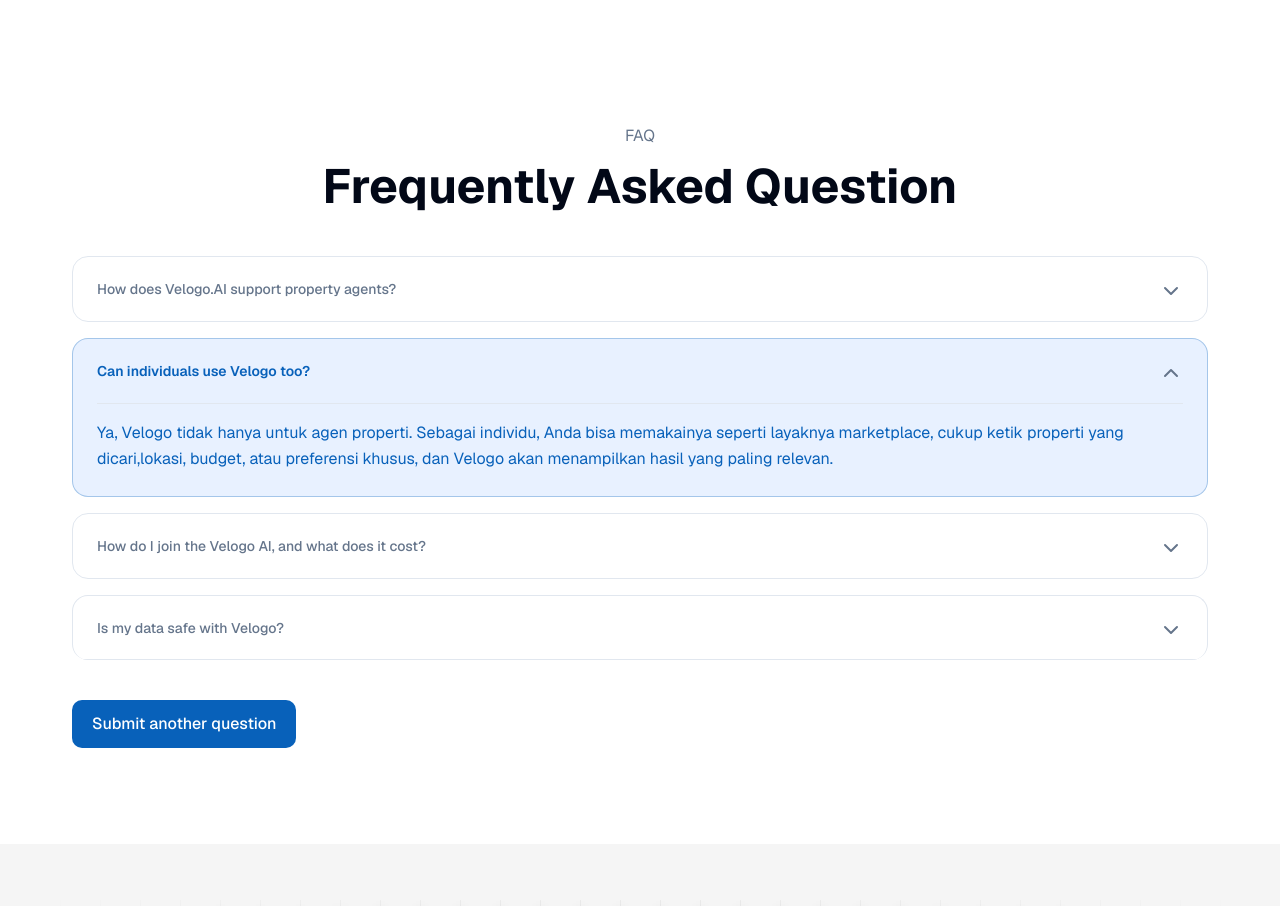
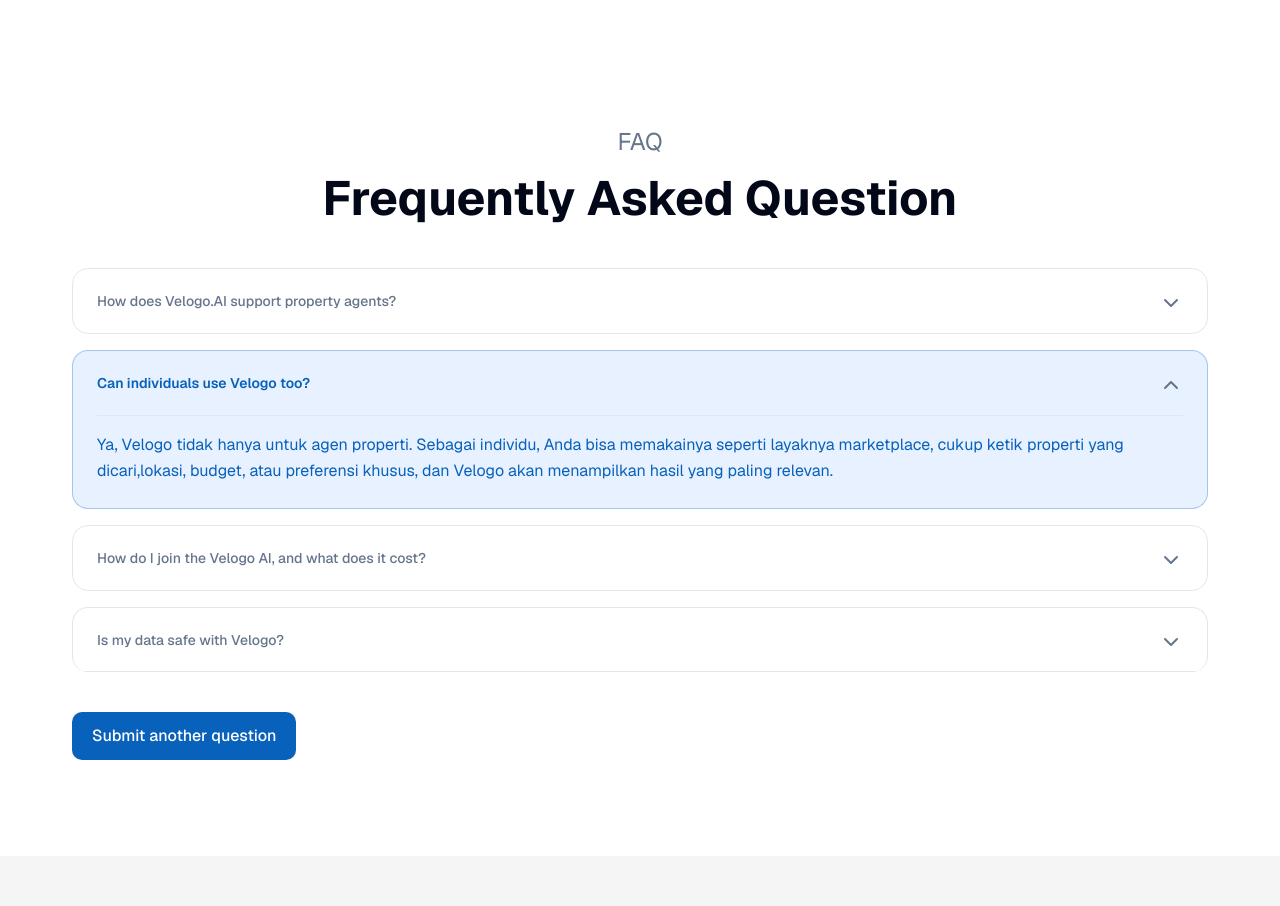
Before and after one commit to indraekam/fe_cloning, a Next.js app: page / in a window 1280 px wide. Shown: the part 7160-8066 px from the top of the page. Built offline with nearby package versions, Linux system fonts and the light colour scheme.

Commit message:
fix(Section) : FAQ change font

```diff
--- a/src/components/sections/FAQ.tsx
+++ b/src/components/sections/FAQ.tsx
@@ -39,7 +39,7 @@
     <section id="faq" className={`section-wrap section-anchor ${className}`}>
       <div className="mx-auto w-full max-w-[1200px] px-4 md:px-6 lg:px-8">
         <div className="text-center mb-8 md:mb-10">
-          <span className="block mb-2 text-[14px] md:text-[16px] text-muted-foreground">FAQ</span>
+          <span className="block mb-2 text-[16px] md:text-[24px] text-muted-foreground">FAQ</span>
           <h2 className="heading-page text-foreground">Frequently Asked Question</h2>
         </div>
 
```
